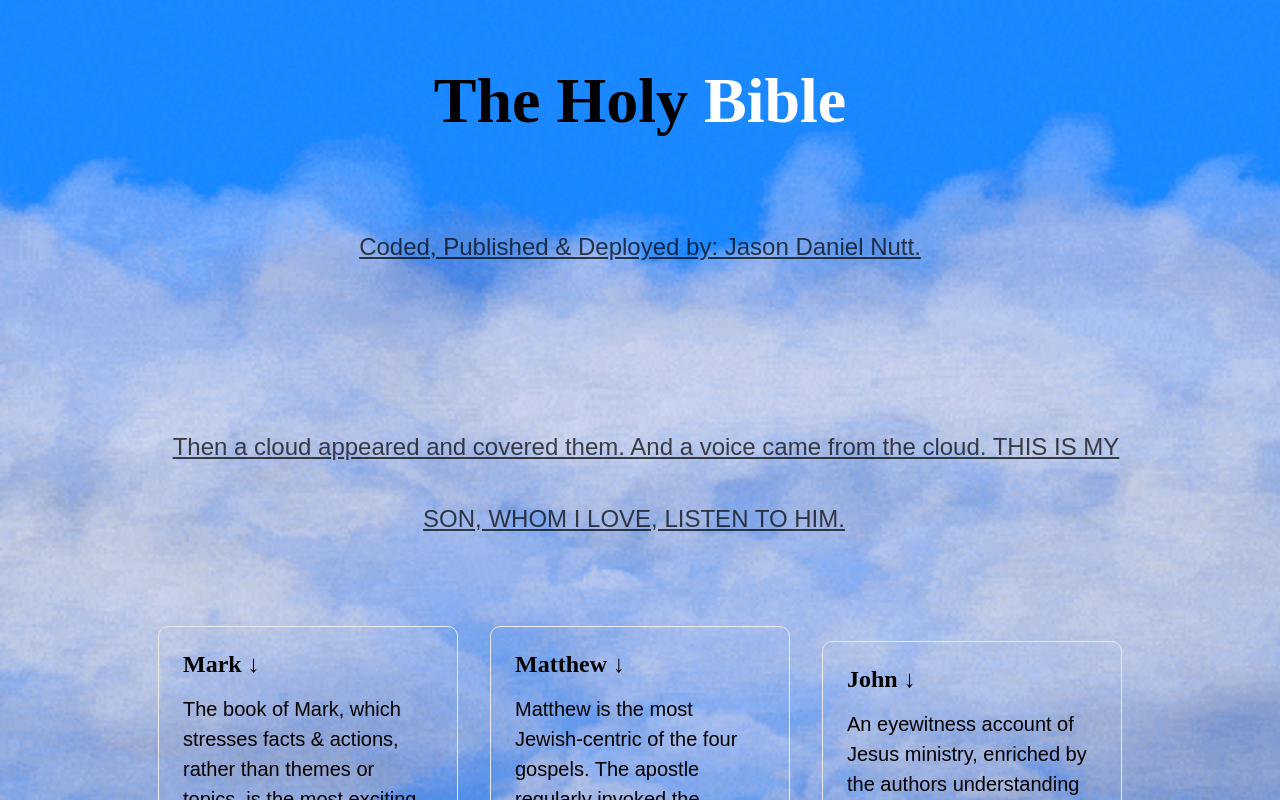
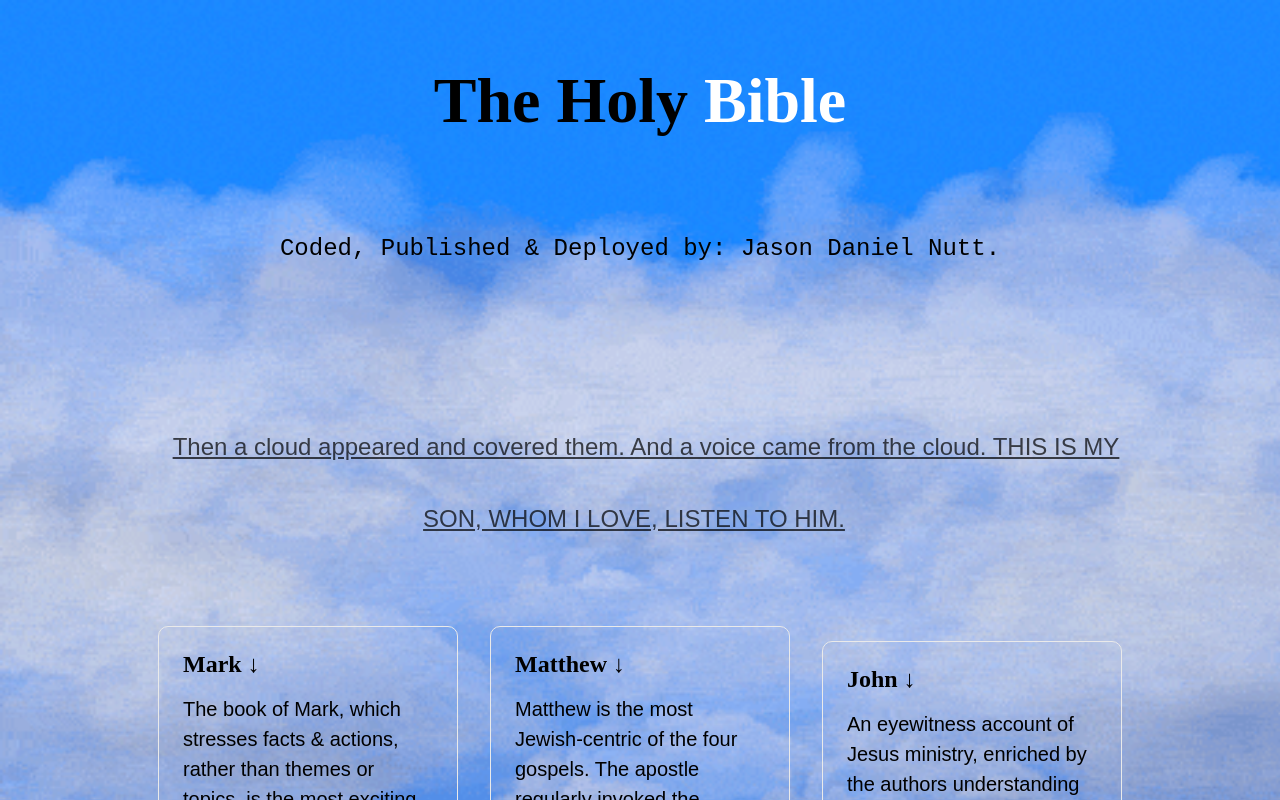
Before and after one commit to jnutt367/the-holy-bible, a Next.js app: page / in a window 1280 px wide. Shown: the top 800 px of the page. Built offline with nearby package versions, Linux system fonts and the light colour scheme.

Commit message:
commit for publisher styles

```diff
--- a/pages/index.js
+++ b/pages/index.js
@@ -16,7 +16,7 @@ export default function Home() {
           The Holy  <a href="https://en.wikipedia.org/wiki/Bible">Bible</a>
         </h1>
         <p className={styles.description}>
-        <code className={styles.code}>
+        <code className={styles.publisher}>
           Coded, Published & Deployed by: Jason Daniel Nutt.
         </code>
         </p>
@@ -25,7 +25,7 @@ export default function Home() {
         </p>
 
         <div className={styles.grid}>
-          <a href="https://youtu.be/HGHqu9-DtXk" className={styles.card}>
+          <a href="https://mark.vercel.app" className={styles.card}>
             <h2>Mark &darr;</h2>
             <p>The book of Mark, which stresses facts & actions, rather than themes or topics, is the most exciting account of the life of Christ among the Gospels. </p>
           </a>
--- a/styles/Home.module.css
+++ b/styles/Home.module.css
@@ -121,6 +121,12 @@
     margin-left: 0.5rem;
 }
 
+.publisher {
+    font-family: monospace;
+    color: black;
+    font-size: 1.5rem;
+}
+
 @media (max-width: 600px) {
     .grid {
         width: 100%;
```
